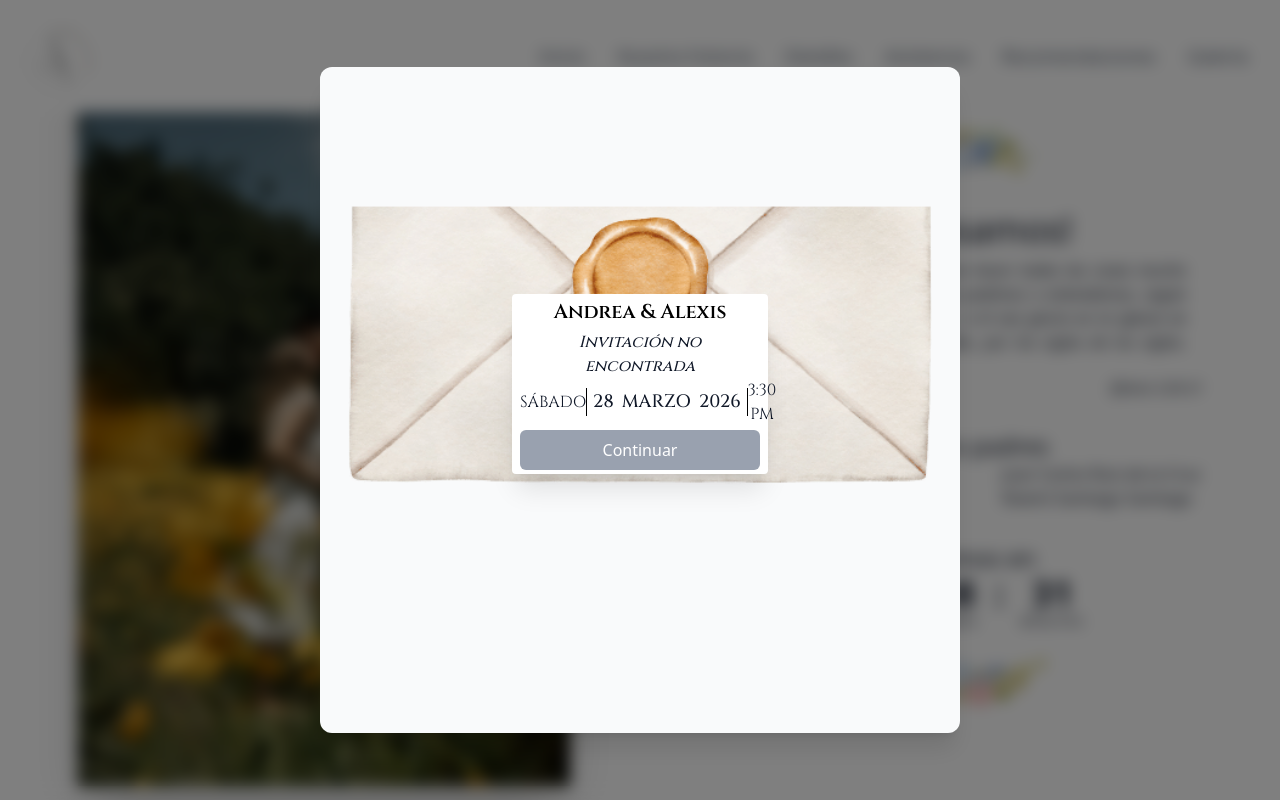
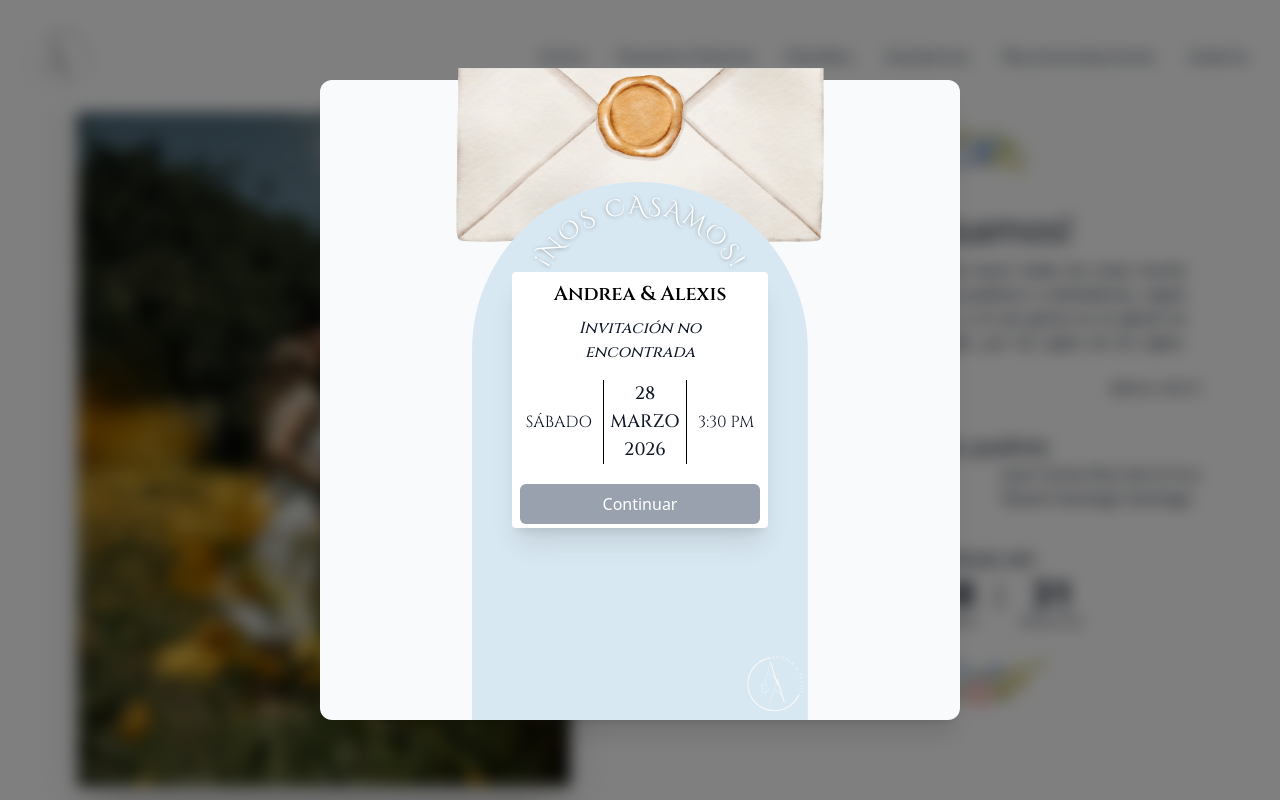
Before and after one commit to alexrsipn/wedding-AA, a Next.js app: page / in a window 1280 px wide. Shown: the top 800 px of the page. Built offline with nearby package versions, Linux system fonts and the light colour scheme.

Commit message:
DEL landscape classNames and reconstruction package-lock file

```diff
--- a/src/app/details.tsx
+++ b/src/app/details.tsx
@@ -63,7 +63,7 @@ export default function Details() {
                 </div>
                 <HighlightedText className="text-3xl font-bold mb-6 text-center">Detalles del evento</HighlightedText>
                 {guest && (
-                    <p className="text-justify p-2 text-base landscape:px-12">{guest.name} {guest.assignedTickets!>1 ? "les" : "te"} recomendamos revisar todos los detalles de nuestro evento, presionando cada sección.</p>
+                    <p className="text-justify p-2 text-base">{guest.name} {guest.assignedTickets!>1 ? "les" : "te"} recomendamos revisar todos los detalles de nuestro evento, presionando cada sección.</p>
                 )}
                 <div className="container px-4 mx-auto flex sm:flex-nowrap flex-wrap flex-col lg:flex-row justify-center items-center gap-4">
                     <div
--- a/src/app/facilities.tsx
+++ b/src/app/facilities.tsx
@@ -51,7 +51,7 @@ export default function Facilities() {
                     <HighlightedText className="text-3xl font-bold mb-6 text-center">Recomendaciones</HighlightedText>
                 </div>
                 {guest && (
-                    <p className="text-center p-2 text-base leading-relaxed landscape:px-12">{guest.name} en caso de buscar hospedaje para el evento, te podemos recomendar las siguientes opciones:</p>
+                    <p className="text-center p-2 text-base leading-relaxed">{guest.name} en caso de buscar hospedaje para el evento, te podemos recomendar las siguientes opciones:</p>
                 )}
                 <div
                     /*className="container p-4 mx-auto flex sm:flex-nowrap flex-wrap flex-col lg:flex-row justify-center items-center">*/
--- a/src/app/hero.tsx
+++ b/src/app/hero.tsx
@@ -85,7 +85,7 @@ export default function Hero() {
                         </div>
                         <div className="py-2 lg:py-4">
                             <h4 className="text-2xl font-medium">Nuestros padres</h4>
-                            <div className="flex justify-evenly items-center flex-col lg:flex-row gap-2 landscape:flex-row">
+                            <div className="flex justify-evenly items-center flex-col lg:flex-row gap-2">
                                 <div className="text-right">
                                     <p>Martín Salvador Lugo Aquino</p>
                                     <p>Ana María Rivero Ramírez</p>
--- a/src/app/history.tsx
+++ b/src/app/history.tsx
@@ -140,7 +140,7 @@ export default function History() {
                     </HighlightedText>
                     <div className="flex flex-col items-center justify-center p-2">
                         {guest && (
-                            <p className="text-justify p-2 text-base leading-relaxed landscape:px-12"><b>{guest.name}</b> nos gustaría que {guest.assignedTickets!>1 ? "conozcan" : "conozcas"} nuestra historia, otra hermosa historia de amor que solamente Dios pudo haber diseñado.</p>
+                            <p className="text-justify p-2 text-base leading-relaxed"><b>{guest.name}</b> nos gustaría que {guest.assignedTickets!>1 ? "conozcan" : "conozcas"} nuestra historia, otra hermosa historia de amor que solamente Dios pudo haber diseñado.</p>
                         )}
 {/*                        <div className="w-full lg:max-w-1/5 py-2">
                             <button onClick={toggleMute} aria-label={isMuted ? "Activar sonido" : "Silenciar"} className="bg-sky-700 hover:bg-sky-800 dark:bg-sky-600 dark:hover:bg-sky-700 cursor-pointer text-white px-4 py-2 rounded-md font-medium transition-colors w-full">
--- a/src/app/welcome.tsx
+++ b/src/app/welcome.tsx
@@ -35,17 +35,17 @@ export default function Welcome() {
     return isOpen ? (
         <>
             <section className={`w-screen h-screen z-50 fixed top-0 left-0 bg-black/50 flex items-center justify-center backdrop-blur-sm transition-opacity duration-500 ${isClosing ? "opacity-0" : "opacity-100"}`}>
-                <div className={`bg-gray-50 dark:bg-slate-800 rounded-xl shadow-xl text-center flex flex-col landscape:flex-row gap-2 h-4/5 landscape:h-5/6 w-full lg:w-1/2 mx-4 -mt-20 lg:mt-0 transition-all duration-500 ${isClosing ? "scale-95 opacity-0" : "scale-100 opacity-100"}`} onClick={handleClose}>
-                    <div className="relative lg:min-w-xl h-full landscape:w-full">
-                        <Image className="absolute -top-24 lg:-top-31 left-4 w-11/12 lg:w-3/5 lg:left-1/5 landscape:w-full landscape:left-0 landscape:top-2/5 landscape:-translate-y-1/2 landscape:p-4" src="/images/envelope.png" alt="Sobre de invitación" width={500} height={325} priority/>
+                <div className={`bg-gray-50 dark:bg-slate-800 rounded-xl shadow-xl text-center flex flex-col gap-2 h-4/5 w-full lg:w-1/2 mx-4 -mt-20 lg:mt-0 transition-all duration-500 ${isClosing ? "scale-95 opacity-0" : "scale-100 opacity-100"}`} onClick={(e) => e.stopPropagation()}>
+                    <div className="relative lg:min-w-xl h-full">
+                        <Image className="absolute -top-24 lg:-top-31 left-4 w-11/12 lg:w-3/5 lg:left-1/5" src="/images/envelope.png" alt="Sobre de invitación" width={500} height={325} priority/>
                         <div className="overflow-hidden h-full">
-                            <div className="relative w-full h-full landscape:hidden">
+                            <div className="relative w-full h-full">
                                 <Image className="absolute top-16 lg:top-38 left-0 w-full h-full px-6 transform scale-200 lg:scale-125" src="/images/arc.svg" alt="Arco" width={1000} height={100} priority/>
                                 <Image className="absolute bottom-0 left-8/12" src="/images/logo_arc.svg" alt="Logo arco" width={80} height={80} priority/>
                             </div>
-                            <div className="absolute top-32 lg:top-48 w-full transition-all duration-500 landscape:relative landscape:-top-4 landscape:w-full landscape:h-full landscape:flex landscape:items-center landscape:justify-center">
-                                <div className="relative w-4/6 lg:w-2/5 mx-auto px-2 bg-white dark:bg-white/80 shadow-xl rounded landscape:dark:bg-white/90 landscape:max-h-4/5">
-                                    <p className="font-semibold py-2 text-xl text-center font-serif text-black landscape:py-1">Andrea & Alexis</p>
+                            <div className="absolute top-32 lg:top-48 w-full transition-all duration-500">
+                                <div className="relative w-4/6 lg:w-2/5 mx-auto px-2 bg-white dark:bg-white/80 shadow-xl rounded">
+                                    <p className="font-semibold py-2 text-xl text-center font-serif text-black">Andrea & Alexis</p>
                                     <div className="flex flex-col font-serif italic font-medium text-left px-2 text-gray-900">
                                         {isLoading ? (
                                             <span className="text-center font-medium font-sans">Cargando invitación...</span>
@@ -55,14 +55,13 @@ export default function Welcome() {
                                             <>
                                                 {guest.guestListDetails && !guest.confirmed ? (
                                                     <>
-                                                        <p className="font-light text-gray-900 dark:text-gray-800 font-sans text-justify text-sm pb-2 landscape:p-0">Tenemos el honor de invitarte a la celebración de nuestro matrimonio.</p>
-                                                        <div className="flex flex-col landscape:flex-row landscape:w-full landscape:pb-2">
-                                                            <div className="flex flex-col justify-center items-center landscape:w-1/2">
-                                                                <p className="text-center italic landscape:p-0 landscape:m-0"><b>{guest.name}</b></p>
+                                                        <p className="font-light text-gray-900 dark:text-gray-800 font-sans text-justify text-sm pb-2">Tenemos el honor de invitarte a la celebración de nuestro matrimonio.</p>
+                                                        <div className="flex flex-col">
+                                                            <div className="flex flex-col justify-center items-center">
+                                                                <p className="text-center italic"><b>{guest.name}</b></p>
                                                                 <p className="text-center font-normal font-sans">Pases asignados: <b>{guest.assignedTickets}</b></p>
                                                             </div>
-                                                            <div className="landscape:w-1/2">
-                                                                <details className="group mt-2 landscape:m-0" open>
+                                                            <details className="group mt-2" open>
                                                                 <summary className="flex justify-around items-center font-medium font-sans cursor-pointer list-none text-sm text-gray-500 hover:text-gray-700">
                                                                     <span>Invitados: </span>
                                                                     <span className="transition-transform duration-300 group-open:rotate-180">
@@ -75,7 +74,6 @@ export default function Welcome() {
                                                                     ))}
                                                                 </div>
                                                             </details>
-                                                            </div>
                                                         </div>
                                                     </>
                                                 ) : guest.confirmed && guest.invitationStatus === "Confirmed" ? (
@@ -95,14 +93,14 @@ export default function Welcome() {
                                             <span>Bienvenido/a</span>
                                         )}
                                     </div>
-                                    <div className="flex justify-around items-center py-2 lg:py-4 text-gray-900 landscape:p-0">
-                                        <span className="font-serif font-normal landscape:font-thin">SÁBADO</span>
-                                        <div className="flex flex-col justify-center items-center text-lg font-serif font-medium border-x border-black px-1.5 landscape:flex-row landscape:gap-2">
+                                    <div className="flex justify-around items-center py-2 lg:py-4 text-gray-900">
+                                        <span className="font-serif font-normal">SÁBADO</span>
+                                        <div className="flex flex-col justify-center items-center text-lg font-serif font-medium border-x border-black px-1.5">
                                             <span>28</span>
                                             <span>MARZO</span>
                                             <span>2026</span>
                                         </div>
-                                        <span className="font-serif font-normal landscape:font-thin">3:30 PM</span>
+                                        <span className="font-serif font-normal">3:30 PM</span>
                                     </div>
                                     <div className="py-1">
                                         <button
```
Lines whose indentation alone changed are shown as unchanged.
